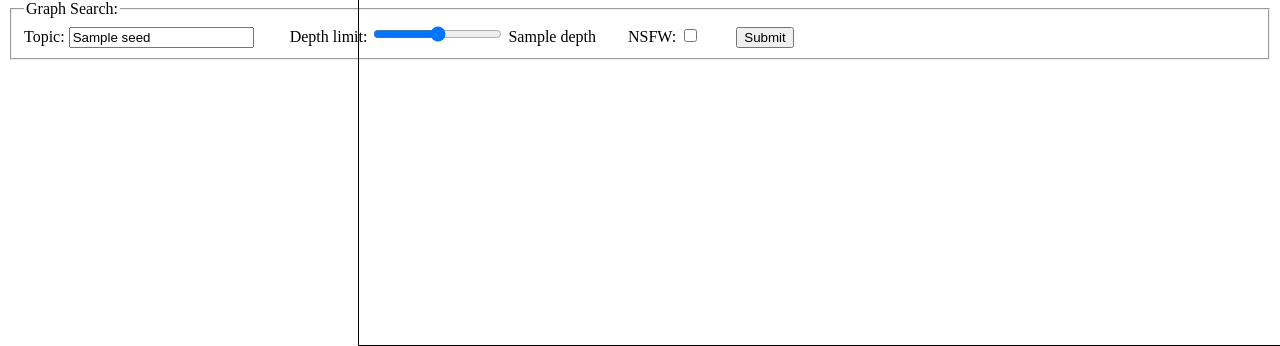
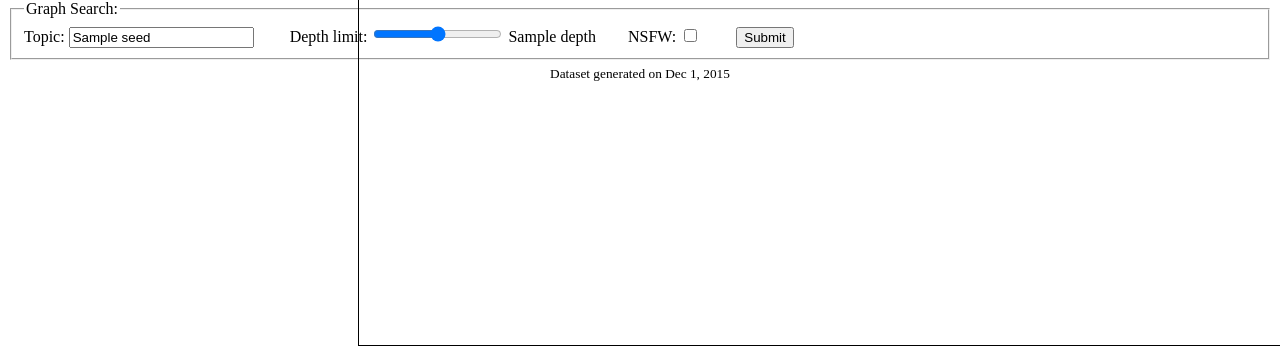
Before and after one commit to cdated/subredditor, a Flask app: template templates/graph.html in a window 1280 px wide; the page is wider, and only the part inside the window is pictured. Shown: the part 714-1060 px from the top of that part. Run offline with Flask 2, Linux system fonts and the light colour scheme; the template is opened without the code that fills it: most values are stand-ins (such as "Sample title", 1, 10 or a date in 2020).

Commit message:
Add dataset date generated info and github project link

```diff
--- a/templates/graph.html
+++ b/templates/graph.html
@@ -10,6 +10,8 @@
 </head>
 
 <body>
+    <a href="https://github.com/cdated/subredditor"><img style="position: absolute; top: 0; right: 0; border: 0;" src="https://camo.githubusercontent.com/652c5b9acfaddf3a9c326fa6bde407b87f7be0f4/68747470733a2f2f73332e616d617a6f6e6177732e636f6d2f6769746875622f726962626f6e732f666f726b6d655f72696768745f6f72616e67655f6666373630302e706e67" alt="Fork me on GitHub" data-canonical-src="https://s3.amazonaws.com/github/ribbons/forkme_right_orange_ff7600.png"></a>
+
     <script src="{{ url_for('static', filename='lib/d3.v3.min.js') }}"></script>
 
     <div id="graph"></div>
@@ -31,6 +33,11 @@
             <input type="submit" value="Submit">
         </fieldset>
     </form>
+
+    <center>
+        <sub>Dataset generated on Dec 1, 2015<sub>
+    </center>
+
 
     <script>
         d3.json("{{filename}}", function(data) {
```
